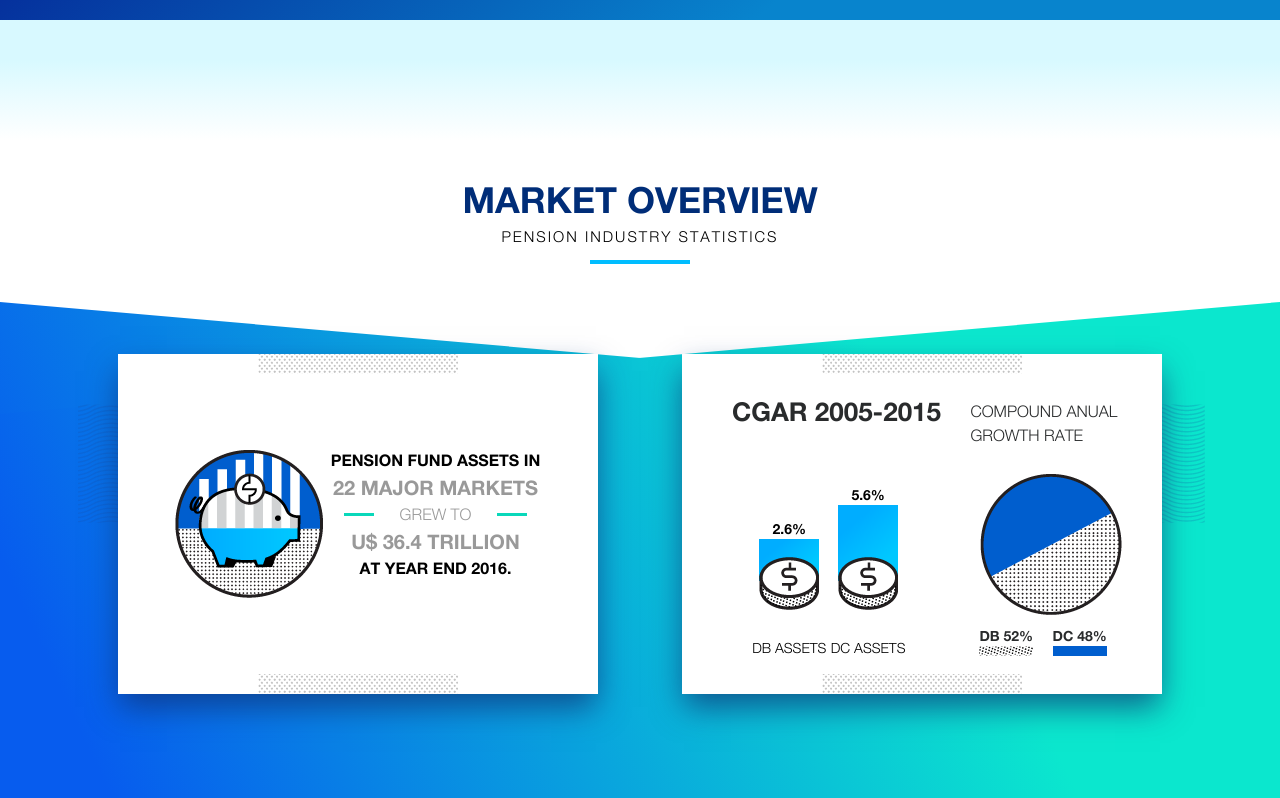
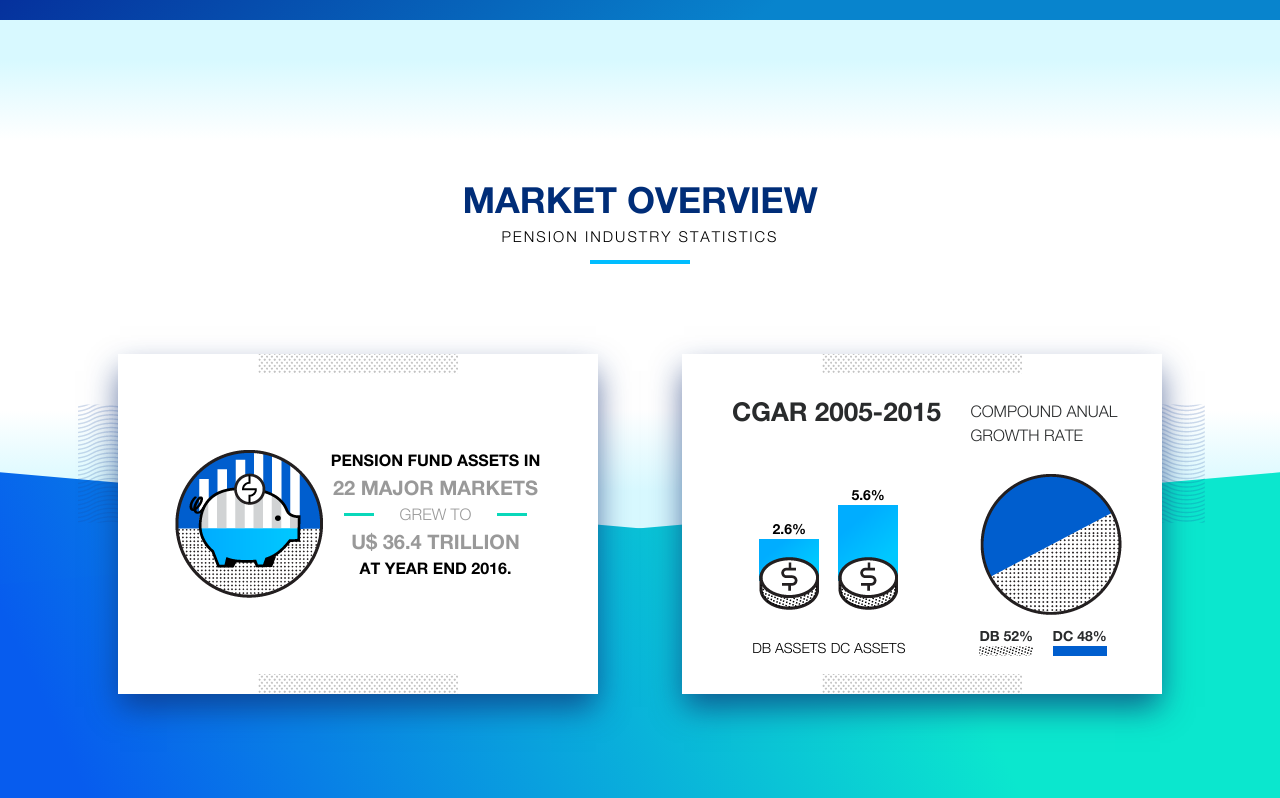
Before and after one commit to AuctusProject/Site, a website: page index.html in a window 1280 px wide. Shown: the part 2739-3537 px from the top of the page. Drawn offline with Linux system fonts and the light colour scheme.

Commit message:
Correct angled panels position

```diff
--- a/scss/_global.scss
+++ b/scss/_global.scss
@@ -159,9 +159,9 @@ hr {
     display: block;
     width: calc(100% + 200px);
     position: absolute;
-    height: calc(100% - 420px);
+    height: calc(100% - 590px);
     z-index: -1;
-    top: 340px;
+    top: 510px;
     left: -100px;
     background: #0884cd; /* For browsers that do not support gradients */
 }
```
Also changed, not shown: css/style.min.css.
